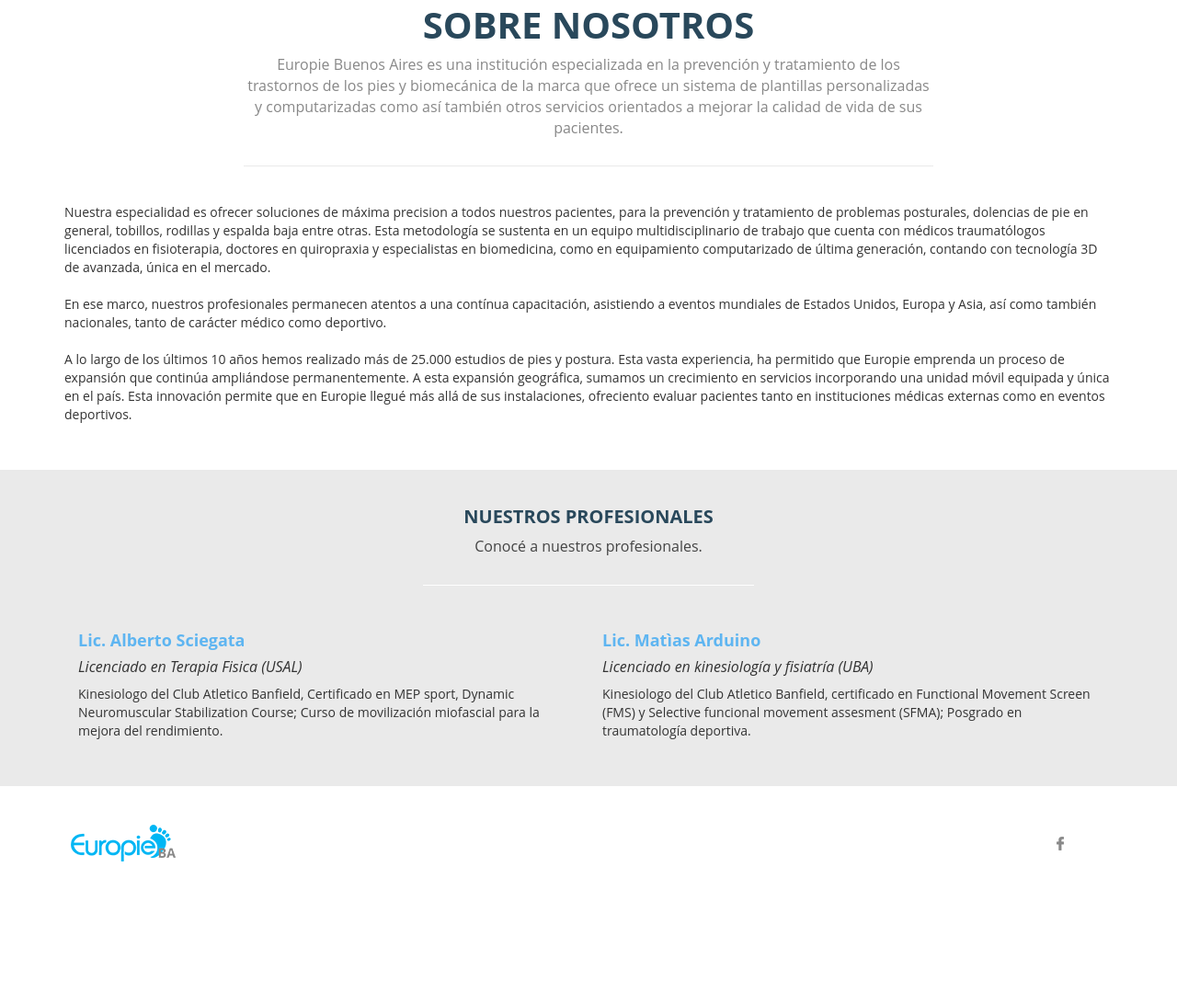
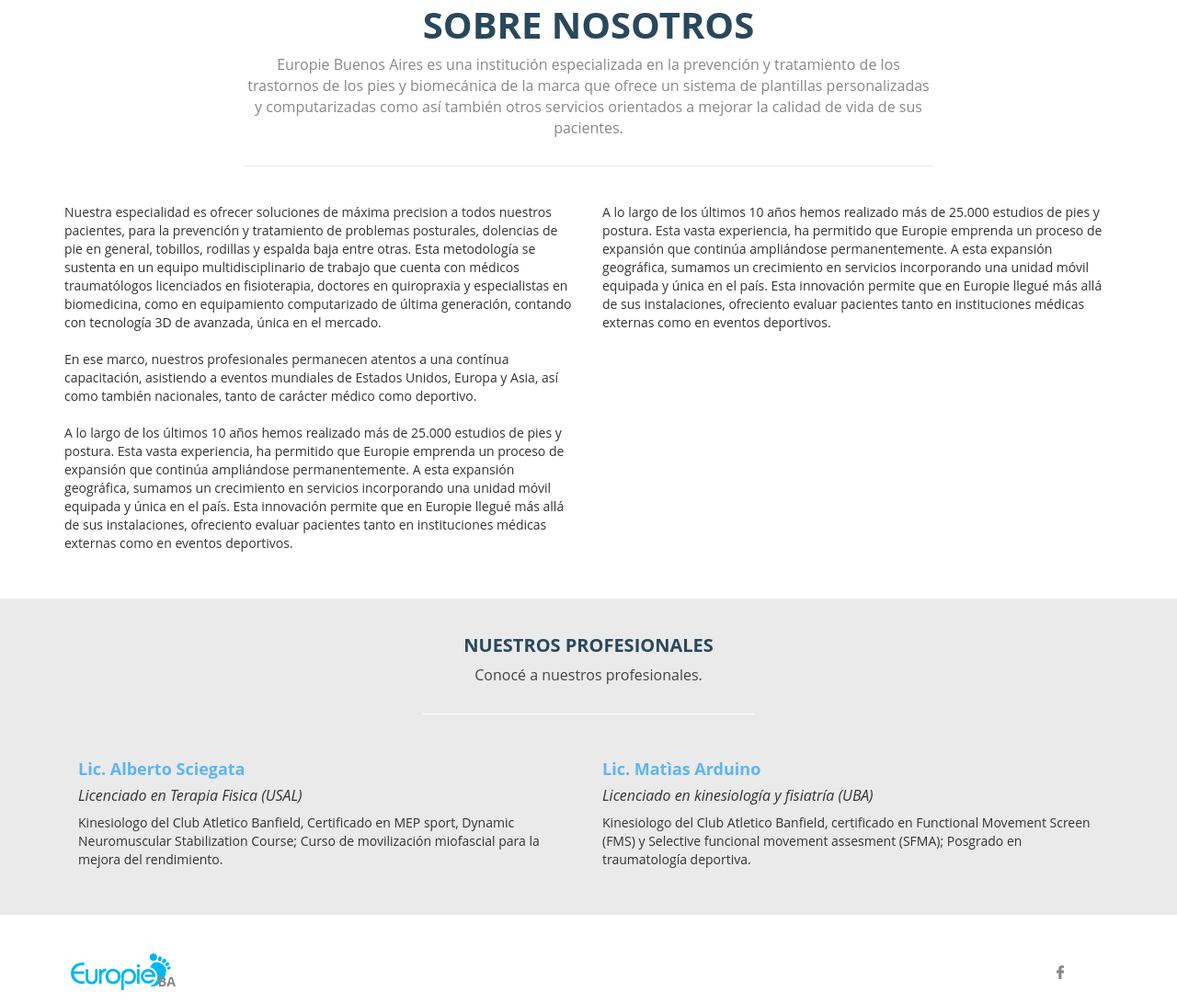
Before and after one commit to sportesi/europiebsas, a PHP site: page /nosotros.php in a window 1280 px wide. Shown: the part 148-1240 px from the top of the page at 92% size. Before the commit the page ends 1085 px from the top, so only its background shows below. Run offline with PHP 8.4, Linux system fonts and the light colour scheme; some libraries are stand-ins or nearby versions.

Commit message:
Update nosotros.php
Dividí en columnas el texto, para una mejor lectura

```diff
--- a/nosotros.php
+++ b/nosotros.php
@@ -23,7 +23,7 @@
                     </div>
                 </div>
                 <div class="row bottom">
-                    <div class="col-lg-12">
+                    <div class="col-lg-6">
                         <div class="intro-europie">
                             <p>
                                 Nuestra especialidad es ofrecer soluciones de máxima precision a todos nuestros pacientes, para la prevención y tratamiento de problemas posturales, dolencias de pie en general, tobillos, rodillas y espalda baja entre otras. Esta metodología se sustenta en un equipo multidisciplinario de trabajo que cuenta con médicos traumatólogos licenciados en fisioterapia, doctores en quiropraxia y especialistas en biomedicina, como en equipamiento computarizado de última generación, contando con tecnología 3D de avanzada, única en el mercado.
@@ -32,6 +32,13 @@
                                 En ese marco, nuestros profesionales permanecen atentos a una contínua capacitación, asistiendo a eventos mundiales de Estados Unidos, Europa y Asia, así como también nacionales, tanto de carácter médico como deportivo.
                                 <br>
                                 <br>
+                                A lo largo de los últimos 10 años hemos realizado más de 25.000 estudios de pies y postura. Esta vasta experiencia, ha permitido que Europie emprenda un proceso de expansión que continúa ampliándose permanentemente. A esta expansión geográfica, sumamos un crecimiento en servicios incorporando una unidad móvil equipada y única en el país. Esta innovación permite que en Europie llegué más allá de sus instalaciones, ofreciento evaluar pacientes tanto en instituciones médicas externas como en eventos deportivos.
+                            </p>
+                        </div>
+                    </div>
+		    <div class="col-lg-6">
+                        <div class="intro-europie">
+                            <p>
                                 A lo largo de los últimos 10 años hemos realizado más de 25.000 estudios de pies y postura. Esta vasta experiencia, ha permitido que Europie emprenda un proceso de expansión que continúa ampliándose permanentemente. A esta expansión geográfica, sumamos un crecimiento en servicios incorporando una unidad móvil equipada y única en el país. Esta innovación permite que en Europie llegué más allá de sus instalaciones, ofreciento evaluar pacientes tanto en instituciones médicas externas como en eventos deportivos.
                             </p>
                         </div>
```
